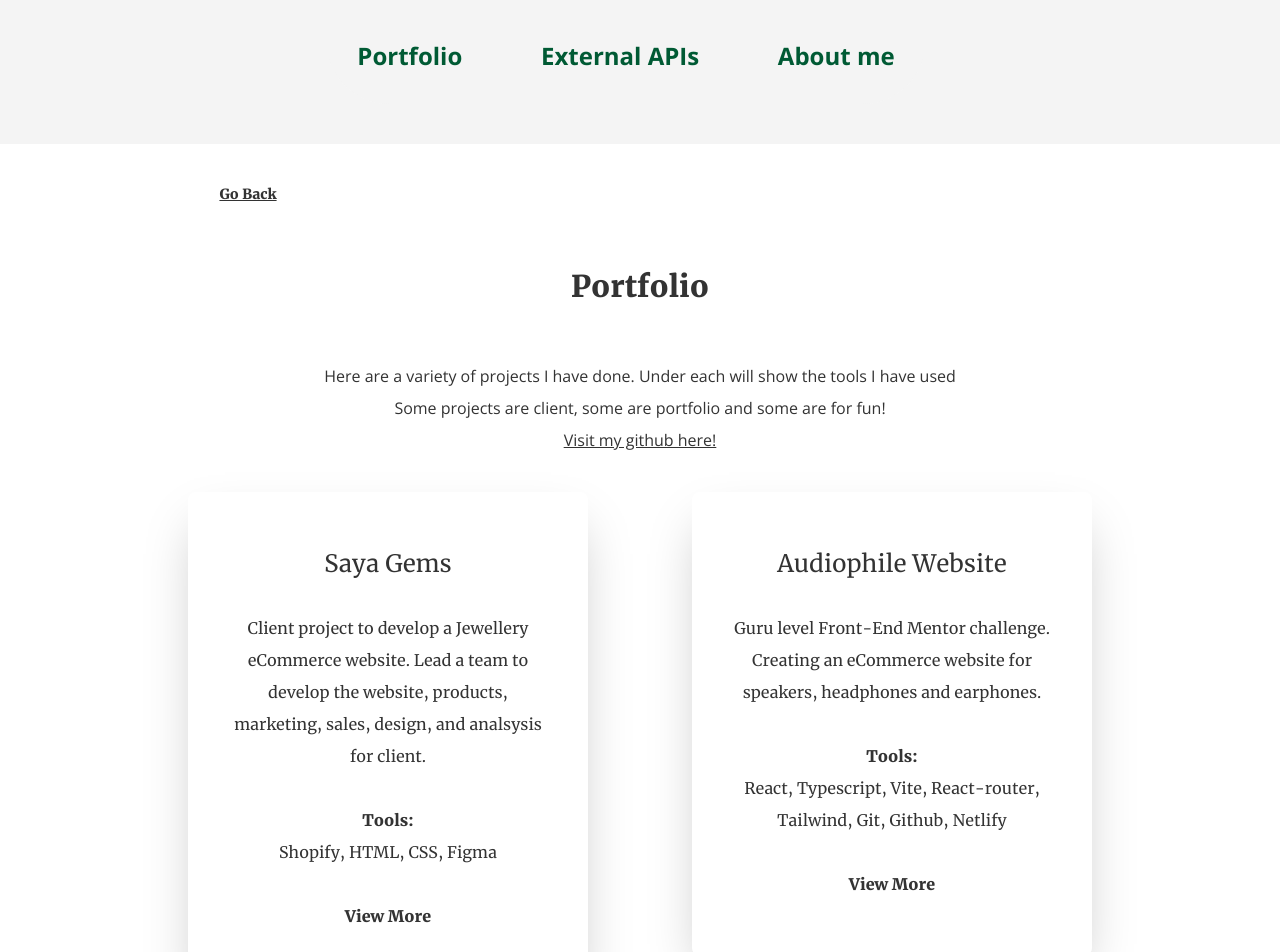
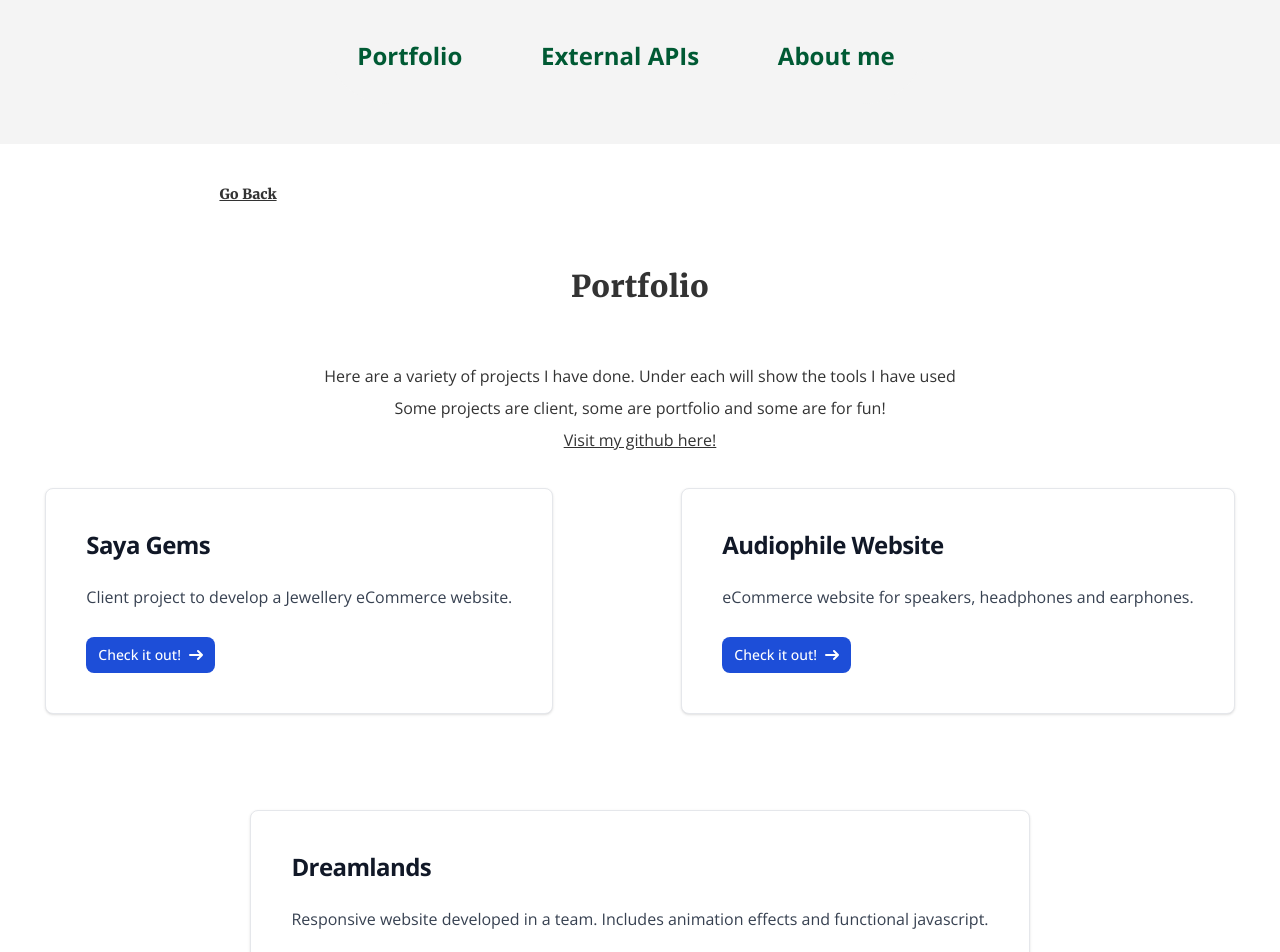
Before and after one commit to BlueElyas/elyas-portfolio, a React (Create React App) app: page /portfolio in a window 1280 px wide. Shown: the top 952 px of the page. Built offline with nearby package versions, Linux system fonts and the light colour scheme.

Commit message:
Change Porfolio page cards

```diff
--- a/src/components/reusable/ProjectCard.jsx
+++ /dev/null
@@ -1,46 +0,0 @@
-import React from "react";
-
-const ProjectCard = ({ name, tools, description, website, github }) => {
-  const hideWebsite =
-    website.length === 0 ? (
-      ""
-    ) : (
-      <a href={website} target="_blank" rel="noreferrer">
-        Website
-      </a>
-    );
-
-  const hideGithub =
-    github.length === 0 ? (
-      ""
-    ) : (
-      <a href={github} target="_blank" rel="noreferrer">
-        Github
-      </a>
-    );
-
-  return (
-    <div className=" w-[90%] lg:w-[400px] rounded-lg m-1 overflow-hidden cursor-pointer shadow-2xl ">
-      {/* <img src={img} alt={name} className="w-full object-cover" /> */}
-      <ul className="flex flex-col gap-6 font-merriweatherBold my-4 leading-8 justify-center p-10 leading-">
-        <li>
-          <span className="font-merriweatherReg block mb-2 text-2xl">
-            {name}
-          </span>
-        </li>
-        <li>
-          <span className="font-merriweatherReg block mb-2">{description}</span>
-        </li>
-        <li>
-          Tools:
-          <span className="font-merriweatherReg block mb-2">
-            {tools.join(", ")}
-          </span>
-        </li>
-        <button>View More</button>
-      </ul>
-    </div>
-  );
-};
-
-export default ProjectCard;
--- a/src/pages/Projects.jsx
+++ b/src/pages/Projects.jsx
@@ -1,7 +1,7 @@
 import React from "react";
 import PageTitle from "../components/reusable/PageTitle";
 import projects from "../projects";
-import ProjectCard from "../components/reusable/ProjectCard";
+import VisitCard from "../components/reusable/VisitCard";
 
 const Projects = () => {
   return (
@@ -27,12 +27,10 @@ const Projects = () => {
         <div className="flex flex-col items-center md:flex-row md:flex-wrap justify-center mt-8 gap-24 md:items-baseline">
           {projects.map((project) => {
             return (
-              <ProjectCard
-                name={project.name}
-                tools={project.tools}
+              <VisitCard
+                title={project.name}
                 description={project.description}
-                website={project.website}
-                github={project.github}
+                link={project.website}
               />
             );
           })}
--- a/src/projects.js
+++ b/src/projects.js
@@ -4,8 +4,7 @@ const projects = [
     tools: ["Shopify", "HTML", "CSS", "Figma"],
     github: "",
     website: "",
-    description:
-      "Client project to develop a Jewellery eCommerce website. Lead a team to develop the website, products, marketing, sales, design, and analsysis for client.",
+    description: "Client project to develop a Jewellery eCommerce website.",
   },
   {
     name: "Audiophile Website",
@@ -19,8 +18,7 @@ const projects = [
       "Github",
       "Netlify",
     ],
-    description:
-      "Guru level Front-End Mentor challenge. Creating an eCommerce website for speakers, headphones and earphones.",
+    description: "eCommerce website for speakers, headphones and earphones.",
     website: "https://splendorous-kheer-e419cf.netlify.app/",
     github: "https://github.com/BlueElyas/audiophile-website",
   },
@@ -28,7 +26,7 @@ const projects = [
     name: "Dreamlands",
     tools: ["HTML", "CSS", "Javascript", "Git", "Github", "Font Awesome"],
     description:
-      "Group Project in TechNative Digital developing a responsive website selling dreams as service. Includes animation effects and functional javascript.",
+      "Responsive website developed in a team. Includes animation effects and functional javascript.",
     website: "https://technative-academy.github.io/Dream-Generator/",
     github: "https://github.com/BlueElyas/Dream-Generator",
   },
@@ -46,7 +44,7 @@ const projects = [
     github: "https://github.com/BlueElyas/country-search-restful-api",
     website: "https://loquacious-pithivier-fa024f.netlify.app/",
     description:
-      "React project creating a country search and filter with country card displaying full data when clicked. It is an advanced front-end mentor challenge.",
+      "Country search and filter with country card displaying full data when clicked.",
   },
 ];
 
```
